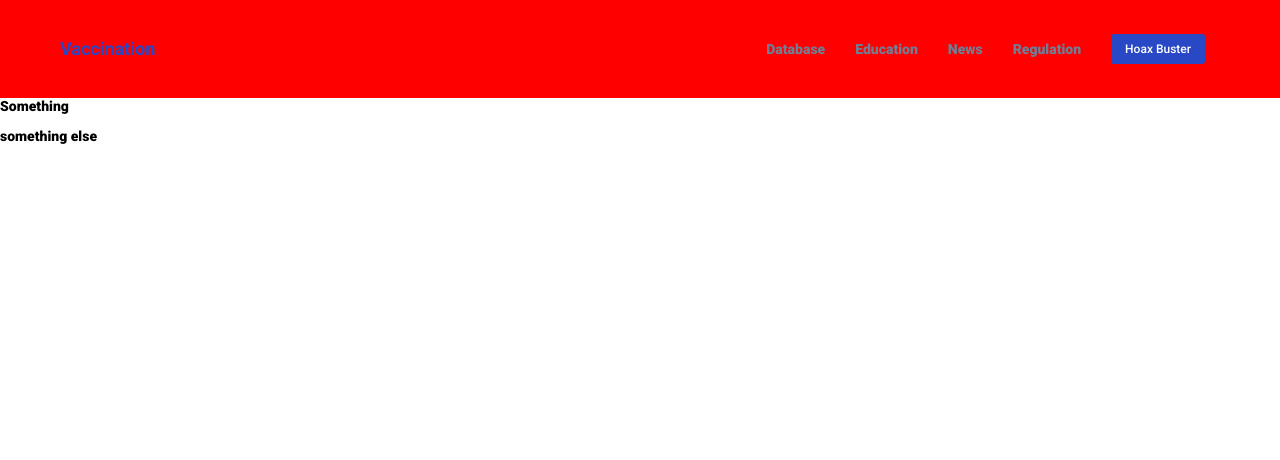
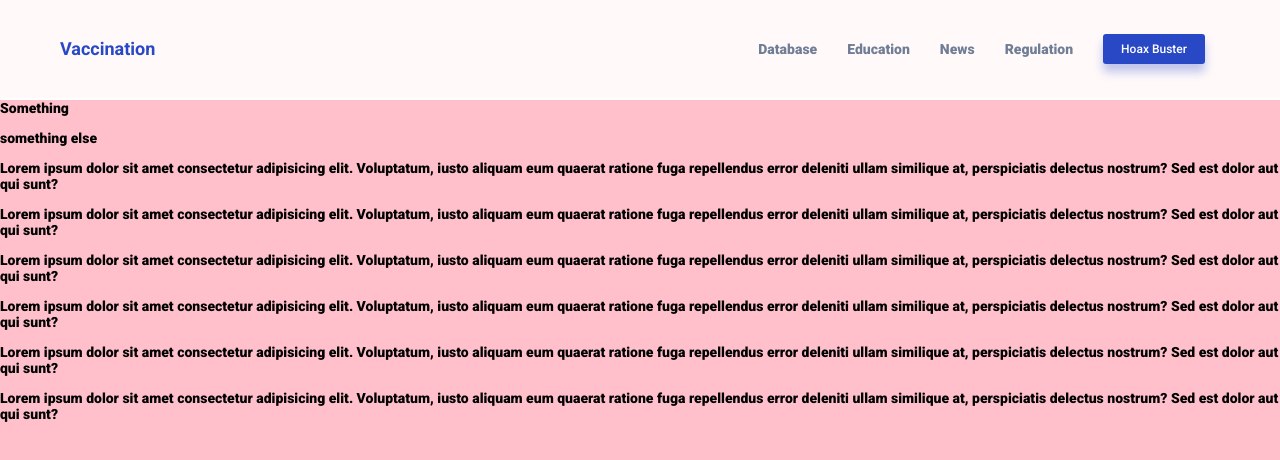
Before and after one commit to A-Cobra/vaccine-web, a plain HTML site: page HTML Files/index.html in a window 1280 px wide. Drawn offline with Linux system fonts and the light colour scheme.

Commit message:
First version of the header
Looking good, I would change perhaps the font and also take out the body margit-top

```diff
--- a/HTML Files/index.html
+++ b/HTML Files/index.html
@@ -28,5 +28,11 @@
     </header>
     Something
     <p>something else</p>
+    <p>Lorem ipsum dolor sit amet consectetur adipisicing elit. Voluptatum, iusto aliquam eum quaerat ratione fuga repellendus error deleniti ullam similique at, perspiciatis delectus nostrum? Sed est dolor aut qui sunt?</p>
+    <p>Lorem ipsum dolor sit amet consectetur adipisicing elit. Voluptatum, iusto aliquam eum quaerat ratione fuga repellendus error deleniti ullam similique at, perspiciatis delectus nostrum? Sed est dolor aut qui sunt?</p>
+    <p>Lorem ipsum dolor sit amet consectetur adipisicing elit. Voluptatum, iusto aliquam eum quaerat ratione fuga repellendus error deleniti ullam similique at, perspiciatis delectus nostrum? Sed est dolor aut qui sunt?</p>
+    <p>Lorem ipsum dolor sit amet consectetur adipisicing elit. Voluptatum, iusto aliquam eum quaerat ratione fuga repellendus error deleniti ullam similique at, perspiciatis delectus nostrum? Sed est dolor aut qui sunt?</p>
+    <p>Lorem ipsum dolor sit amet consectetur adipisicing elit. Voluptatum, iusto aliquam eum quaerat ratione fuga repellendus error deleniti ullam similique at, perspiciatis delectus nostrum? Sed est dolor aut qui sunt?</p>
+    <p>Lorem ipsum dolor sit amet consectetur adipisicing elit. Voluptatum, iusto aliquam eum quaerat ratione fuga repellendus error deleniti ullam similique at, perspiciatis delectus nostrum? Sed est dolor aut qui sunt?</p>
 </body>
 </html>
--- a/styles/general.css
+++ b/styles/general.css
@@ -34,7 +34,7 @@ h3{
 .dark-btn{
     border: none;
     border-radius: 3px;
-    padding: 8px 14px;
+    padding: 8px 18px;
     background-color: var(--main-color);
     font-size: 900;
     color: rgba(255,255,255,1);
--- a/styles/nav-bar.css
+++ b/styles/nav-bar.css
@@ -1,8 +1,17 @@
-
+body{
+    background-color: pink;
+    margin-top: 100px;
+}
 header{
     display: flex;
     justify-content: space-between;
-    background-color: red;
+    background-color: rgba(255, 255, 255, 0.9);
+    border-bottom: solid 2px rgba(255, 255, 255, 1);
+    position: fixed;
+    top: 0;
+    left: 0;
+    right: 0;
+    /* border-bottom: solid 2px blue; */
 
 }
 header #menu-list{
@@ -16,3 +25,7 @@ header #menu-list a{
 header #menu-list li{
     padding: 0 15px;
 }
+header #menu-list button{
+    white-space: nowrap;
+    box-shadow: 0 8px 10px rgba(40,72,198,0.3);
+}
```
